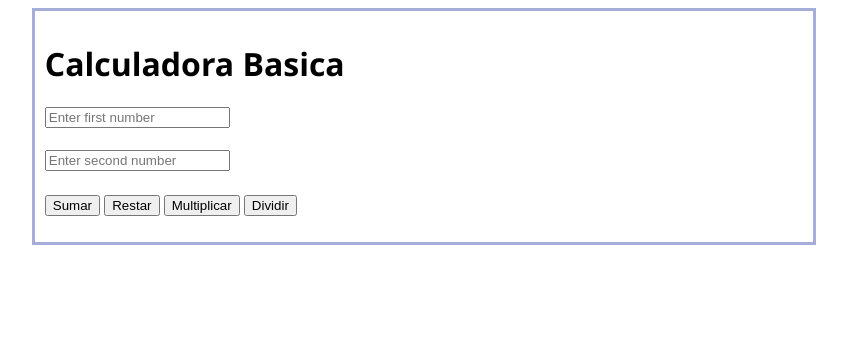
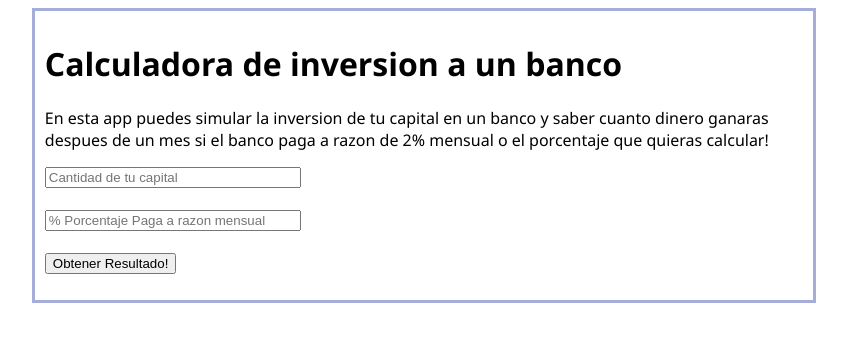
Before and after one commit to daitomiun/app_calculadora_inversion_capital, a Django app: page / in a window 1280 px wide. Shown: the top 342 px of the page, without its empty margins (216-1063 px from the left). Run offline with Django 4.2, Linux system fonts and the light colour scheme.

Commit message:
calculadora inversion banco

```diff
--- a/calculatorapp/templates/home.html
+++ b/calculatorapp/templates/home.html
@@ -1,30 +1,31 @@
 <div class="center">
-  <h1>Calculadora Basica</h1>
-
+  <h1>Calculadora de inversion a un banco</h1>
+  <p>
+    En esta app puedes simular la inversion de tu capital en un banco y saber
+    cuanto dinero ganaras despues de un mes si el banco paga a razon de 2%
+    mensual o el porcentaje que quieras calcular!
+  </p>
   <form action="result">
     <input
       type="number"
       name="number1"
-      placeholder="Enter first number"
+      onkeyup="oneDot(this)"
+      placeholder="Cantidad de tu capital"
       required
     />
     <br />
     <br />
     <input
       type="number"
-      name="number2"
-      placeholder="Enter second number"
+      name="percentage"
+      placeholder="% Porcentaje Paga a razon mensual"
       required
     />
     <br />
     <br />
-    <button type="submit" name="add">Sumar</button>
-    <button type="submit" name="subtract">Restar</button>
-    <button type="submit" name="multiply">Multiplicar</button>
-    <button type="submit" name="divide">Dividir</button>
+    <button type="submit" name="multiply">Obtener Resultado!</button>
   </form>
 </div>
-
 <style>
   body {
     font-family: "Segoe UI", Tahoma, Geneva, Verdana, sans-serif;
@@ -35,4 +36,7 @@
     border: 3px solid #a5addb;
     padding: 10px;
   }
+  input {
+    width: 16rem;
+  }
 </style>
--- a/calculatorapp/views.py
+++ b/calculatorapp/views.py
@@ -7,17 +7,10 @@ def home(request):
 
 def result(request):
     num1 = int(request.GET.get('number1'))
-    num2 = int(request.GET.get('number2'))
+    percentage = int(request.GET.get('percentage'))
 
 
-    if request.GET.get('add') == "":
-        ans = num1 + num2
-    elif request.GET.get('subtract') == "":
-        ans = num1 - num2
-    elif request.GET.get('multiply') == "":
-        ans = num1 * num2
-    else:
-        ans = num1 / num2
-
+    if request.GET.get('multiply') == "":
+        ans = num1 * percentage / 100
 
     return render(request, 'result.html', {'ans': ans})
```
